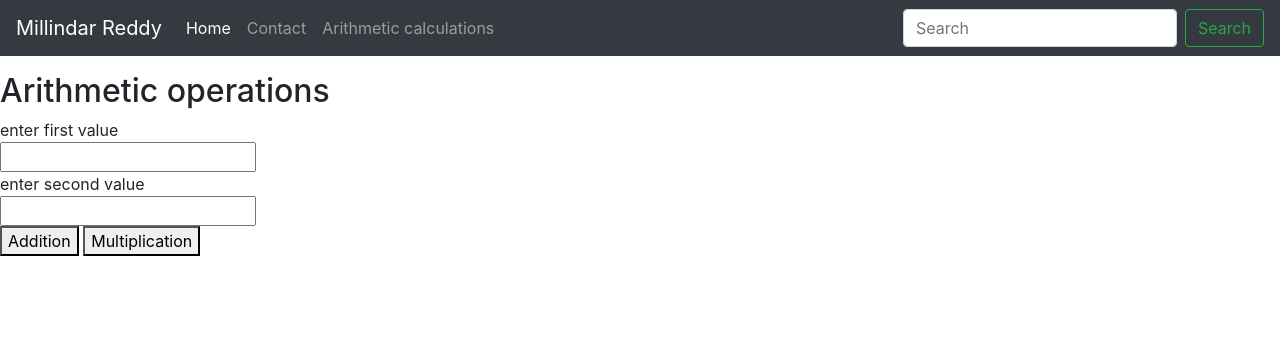
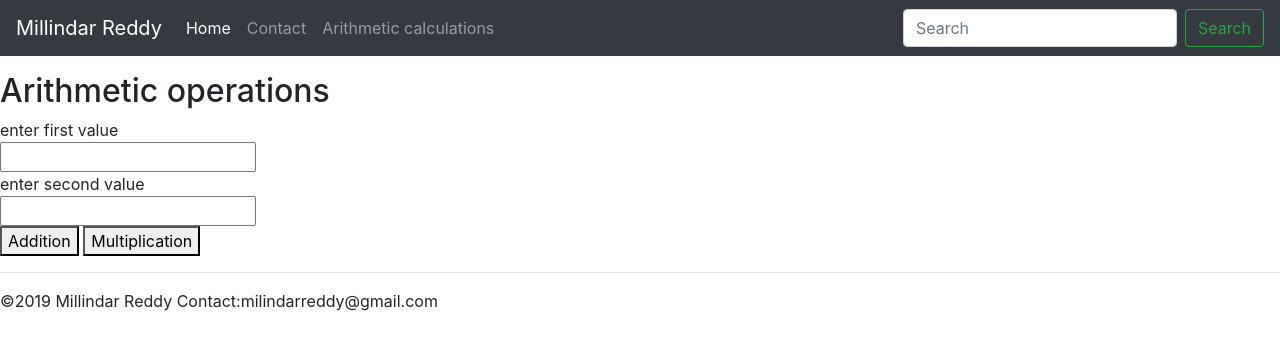
Before and after one commit to milindar/aboutme, a plain HTML site: page Function.html in a window 1280 px wide. Drawn offline with nearby package versions, Linux system fonts and the light colour scheme.

Commit message:
updated 2

```diff
--- a/Function.html
+++ b/Function.html
@@ -61,5 +61,11 @@ function mul() {
 }
 
 </script>
+ <footer>
+    <hr>
+      &copy;2019 Millindar Reddy
+      Contact:milindarreddy@gmail.com
+
+  </footer>
 </body>
 </html>
```
Also changed, not shown: contact.html (+1 -1 lines), index.html (+1 -1 lines).
